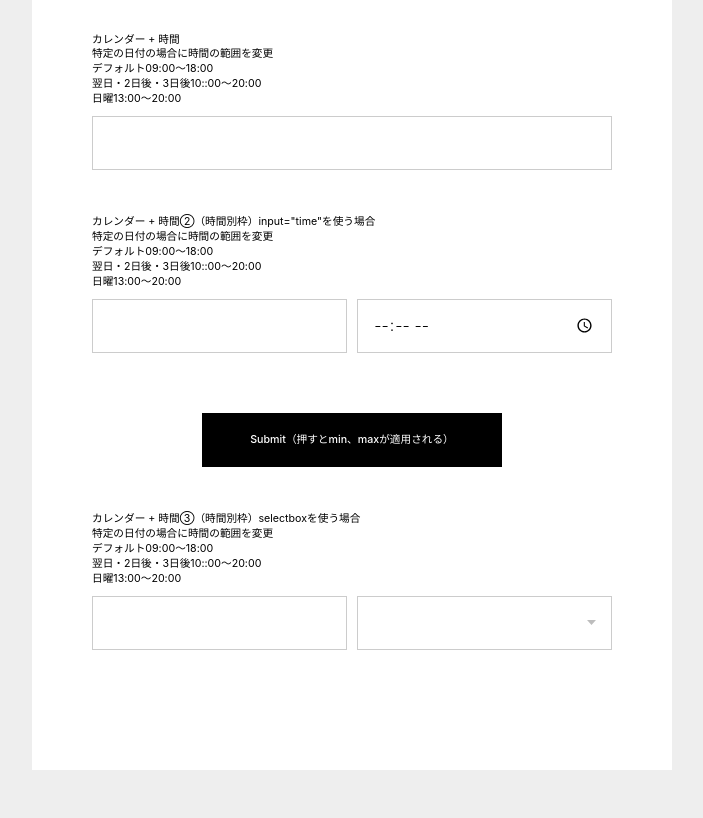
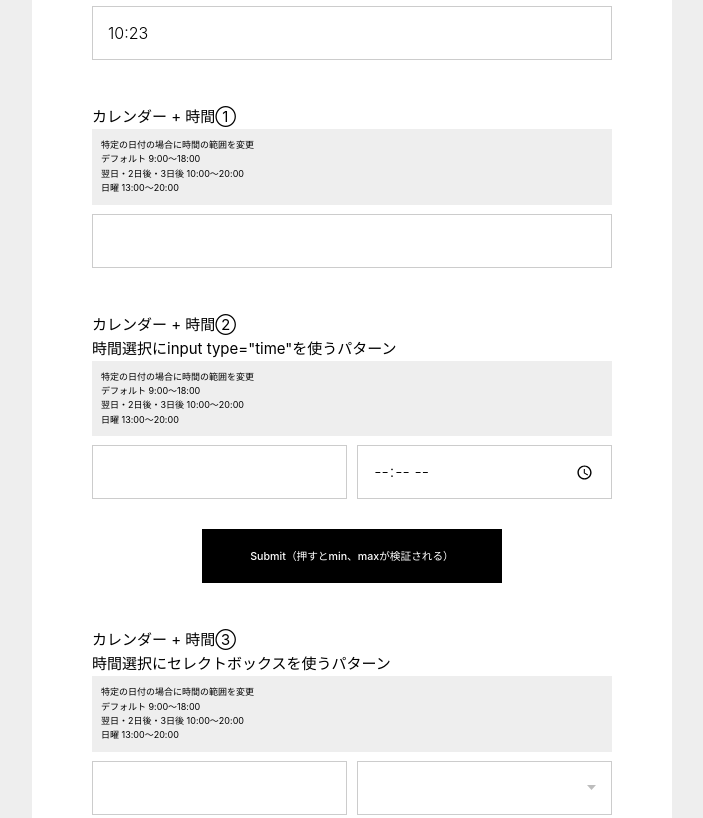
Before and after one commit to inos3910/flatpickr-demo, a website: page index.html in a window 1280 px wide. Shown: the part 1008-1826 px from the top of the page, without its empty margins (288-991 px from the left). Drawn offline with Linux system fonts and the light colour scheme; no server answers.

Commit message:
# [fix] フォーム ラベルのテキスト修正

```diff
--- a/assets/sass/object/component/_form.scss
+++ b/assets/sass/object/component/_form.scss
@@ -33,10 +33,12 @@
       font-size: 16px;
       background: #fff;
       border: 1px solid $gray;
+      transition-property: border-color;
 
       &:focus{
         border-color: #000;
       }
+
     }
 
     select{
@@ -56,28 +58,44 @@
   }
 
   &__label{
-    display: inline-block;
+    display: block;
     margin-bottom: 9px;
-    line-height: 1.4;
+    font-size: 15px;
+    line-height: 1.6;
     @include min-screen($bp_tb_v){
     }
     @include min-screen($bp_base){
     }
   }
 
+  &__notes{
+    display: block;
+    padding: 9px;
+    font-size: 9px;
+    background: $lgray;
+  }
+
+
   &__row{
-    display: flex;
-    justify-content: space-between;
     @include min-screen($bp_tb_v){
+      display: flex;
+      justify-content: space-between;
     }
     @include min-screen($bp_base){
     }
 
     &-item{
-      width: 49%;
       @include min-screen($bp_tb_v){
+        width: 49%;
       }
       @include min-screen($bp_base){
+      }
+
+      + .c-form__row-item{
+        margin-top: 9px;
+        @include min-screen($bp_tb_v){
+          margin-top: 0;
+        }
       }
     }
   }
@@ -87,7 +105,7 @@
     width: 100%;
     max-width: 300px;
     height: 54px;
-    margin-top: 60px;
+    margin-top: 30px;
     margin-right: auto;
     margin-left: auto;
     font-weight: 500;
--- a/index.html
+++ b/index.html
@@ -58,12 +58,26 @@
           </div>
           <!-- /.c-form__item -->
           <div class="c-form__item">
-            <label class="c-form__label" for="js-datepicker-7">カレンダー + 時間<br>特定の日付の場合に時間の範囲を変更<br>デフォルト09:00〜18:00<br>翌日・2日後・3日後10::00〜20:00<br>日曜13:00〜20:00</label>
+            <label class="c-form__label" for="js-datepicker-7">カレンダー + 時間①<br>
+              <span class="c-form__notes">
+                特定の日付の場合に時間の範囲を変更<br>
+                デフォルト 9:00〜18:00<br>
+                翌日・2日後・3日後 10:00〜20:00<br>
+                日曜 13:00〜20:00
+              </span>
+            </label>
             <input type="text" name="datepicker-7" id="js-datepicker-7">
           </div>
           <!-- /.c-form__item -->
           <div class="c-form__item">
-            <label class="c-form__label" for="js-datepicker-8">カレンダー + 時間②（時間別枠）input="time"を使う場合<br>特定の日付の場合に時間の範囲を変更<br>デフォルト09:00〜18:00<br>翌日・2日後・3日後10::00〜20:00<br>日曜13:00〜20:00</label>
+            <label class="c-form__label" for="js-datepicker-8">カレンダー + 時間②<br>時間選択にinput type="time"を使うパターン
+              <span class="c-form__notes">
+                特定の日付の場合に時間の範囲を変更<br>
+                デフォルト 9:00〜18:00<br>
+                翌日・2日後・3日後 10:00〜20:00<br>
+                日曜 13:00〜20:00
+              </span>
+            </label>
             <div class="c-form__row">
               <div class="c-form__row-item">
                 <input type="text" name="datepicker-8" id="js-datepicker-8">
@@ -75,11 +89,18 @@
               <!-- /.c-form__row-item -->
             </div>
             <!-- /.c-form__row -->
-            <input class="c-form__submit" type="submit" value="Submit（押すとmin、maxが適用される）">
+            <input class="c-form__submit" type="submit" value="Submit（押すとmin、maxが検証される）">
           </div>
           <!-- /.c-form__item -->
           <div class="c-form__item">
-            <label class="c-form__label" for="js-datepicker-9">カレンダー + 時間③（時間別枠）selectboxを使う場合<br>特定の日付の場合に時間の範囲を変更<br>デフォルト09:00〜18:00<br>翌日・2日後・3日後10::00〜20:00<br>日曜13:00〜20:00</label>
+            <label class="c-form__label" for="js-datepicker-9">カレンダー + 時間③<br>時間選択にセレクトボックスを使うパターン
+              <span class="c-form__notes">
+                特定の日付の場合に時間の範囲を変更<br>
+                デフォルト 9:00〜18:00<br>
+                翌日・2日後・3日後 10:00〜20:00<br>
+                日曜 13:00〜20:00
+              </span>
+            </label>
             <div class="c-form__row">
               <div class="c-form__row-item">
                 <input type="text" name="datepicker-9" id="js-datepicker-9">
```
Also changed, not shown: assets/css/style.css.
